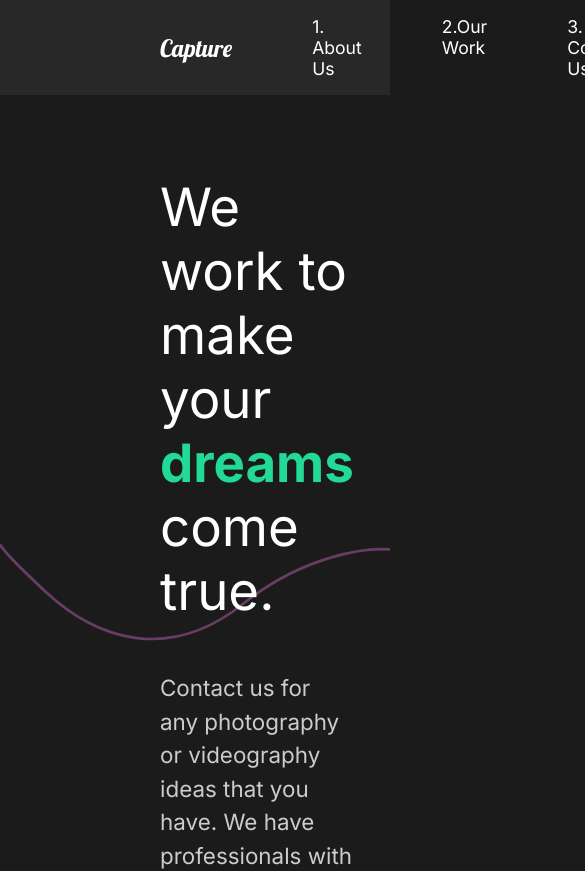
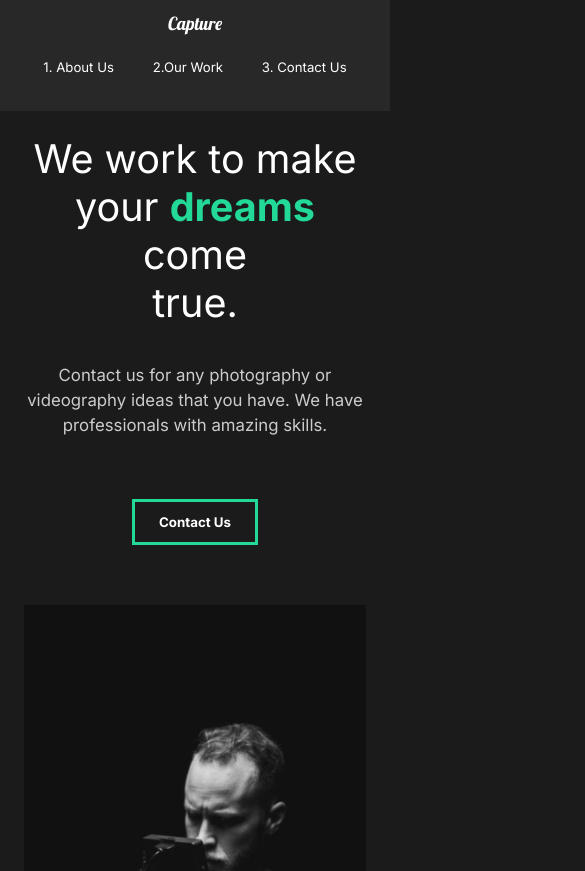
Before and after one commit to Chirag4904/react-portfolio-project, a React (Create React App) app: page / in a window 390 px wide. Shown: the top 871 px of the page, 585 px wide, since content can reach past the window. Built offline with nearby package versions, Linux system fonts and the light colour scheme.

Commit message:
responsiveness added

```diff
--- a/public/index.html
+++ b/public/index.html
@@ -4,6 +4,7 @@
 		<meta charset="utf-8" />
 		<link rel="icon" href="%PUBLIC_URL%/favicon.ico" />
 		<meta name="viewport" content="width=device-width, initial-scale=1" />
+		<meta name="viewport" content="initial-scale=1, maximum-scale=1" />
 		<meta name="theme-color" content="#000000" />
 		<meta
 			name="description"
--- a/src/components/GlobalStyle.js
+++ b/src/components/GlobalStyle.js
@@ -5,6 +5,16 @@ const GlobalStyle = createGlobalStyle`
         margin: 0;
         padding: 0;
         box-sizing: border-box;
+    }
+
+
+    html{
+        @media (max-width:1250px){
+            font-size: 75%;
+        }
+        /* @media (max-width:1050px){
+            opacity: 0;
+        } */
     }
 
     body {
--- a/src/components/Nav.js
+++ b/src/components/Nav.js
@@ -38,6 +38,22 @@ const StyledNav = styled.nav`
 	z-index: 10;
 	top: 0;
 
+	@media (max-width: 1050px) {
+		padding: 1rem 0rem;
+		flex-direction: column;
+
+		#logo {
+		}
+		ul {
+			padding: 2rem;
+			justify-content: space-around;
+			width: 100%;
+			li {
+				padding: 0;
+			}
+		}
+	}
+
 	a {
 		color: white;
 		text-decoration: none;
--- a/src/components/ServicesSection.js
+++ b/src/components/ServicesSection.js
@@ -73,6 +73,9 @@ const Services = styled(About)`
 const Cards = styled.div`
 	display: flex;
 	flex-wrap: wrap;
+	@media (max-width: 1050px) {
+		justify-content: center;
+	}
 `;
 
 const Card = styled.div`
--- a/src/components/useScroll.js
+++ b/src/components/useScroll.js
@@ -3,7 +3,7 @@ import { useAnimation } from "framer-motion";
 
 export const useScroll = () => {
 	const controls = useAnimation();
-	const [element, view] = useInView({ threshold: 0.5 });
+	const [element, view] = useInView({ threshold: 0.3 });
 	if (view) {
 		controls.start("show");
 	} else {
--- a/src/pages/ContactUs.js
+++ b/src/pages/ContactUs.js
@@ -38,6 +38,10 @@ const ContactStyle = styled(motion.div)`
 	padding: 5rem 10rem;
 	color: #353535;
 	min-height: 90vh;
+	@media (max-width: 1050px) {
+		padding: 2rem 1rem;
+		overflow: hidden;
+	}
 `;
 
 const Title = styled.div`
--- a/src/pages/MovieDetail.js
+++ b/src/pages/MovieDetail.js
@@ -75,6 +75,10 @@ const Awards = styled.div`
 	margin: 5rem 10rem;
 	align-items: center;
 	justify-content: space-around;
+	@media (max-width: 1050px) {
+		display: block;
+		margin: 2rem 2rem;
+	}
 `;
 const AwardStyle = styled.div`
 	padding: 5rem;
--- a/src/pages/OurWork.js
+++ b/src/pages/OurWork.js
@@ -61,6 +61,10 @@ const Work = styled(motion.div)`
 	overflow: hidden;
 	padding: 5rem 10rem;
 
+	@media (max-width: 1050px) {
+		padding: 2rem 1rem;
+	}
+
 	h2 {
 		padding: 1rem 0rem;
 	}
--- a/src/styles.js
+++ b/src/styles.js
@@ -7,6 +7,11 @@ export const About = styled(motion.div)`
 	justify-content: space-between;
 	padding: 5rem 10rem;
 	color: white;
+	@media (max-width: 1050px) {
+		display: block;
+		padding: 2rem 2rem;
+		text-align: center;
+	}
 `;
 
 export const Description = styled.div`
@@ -16,9 +21,12 @@ export const Description = styled.div`
 	h2 {
 		font-weight: lighter;
 	}
-	/* p {
-		width: 95%;
-	} */
+	@media (max-width: 1050px) {
+		padding: 0;
+		button {
+			margin: 2rem 0rem 5rem 0rem;
+		}
+	}
 `;
 
 export const Image = styled.div`
@@ -29,6 +37,9 @@ export const Image = styled.div`
 		width: 100%;
 		height: 80vh;
 		object-fit: cover;
+		@media (max-width: 1050px) {
+			transform: scale(0.6);
+		}
 	}
 `;
 
```
